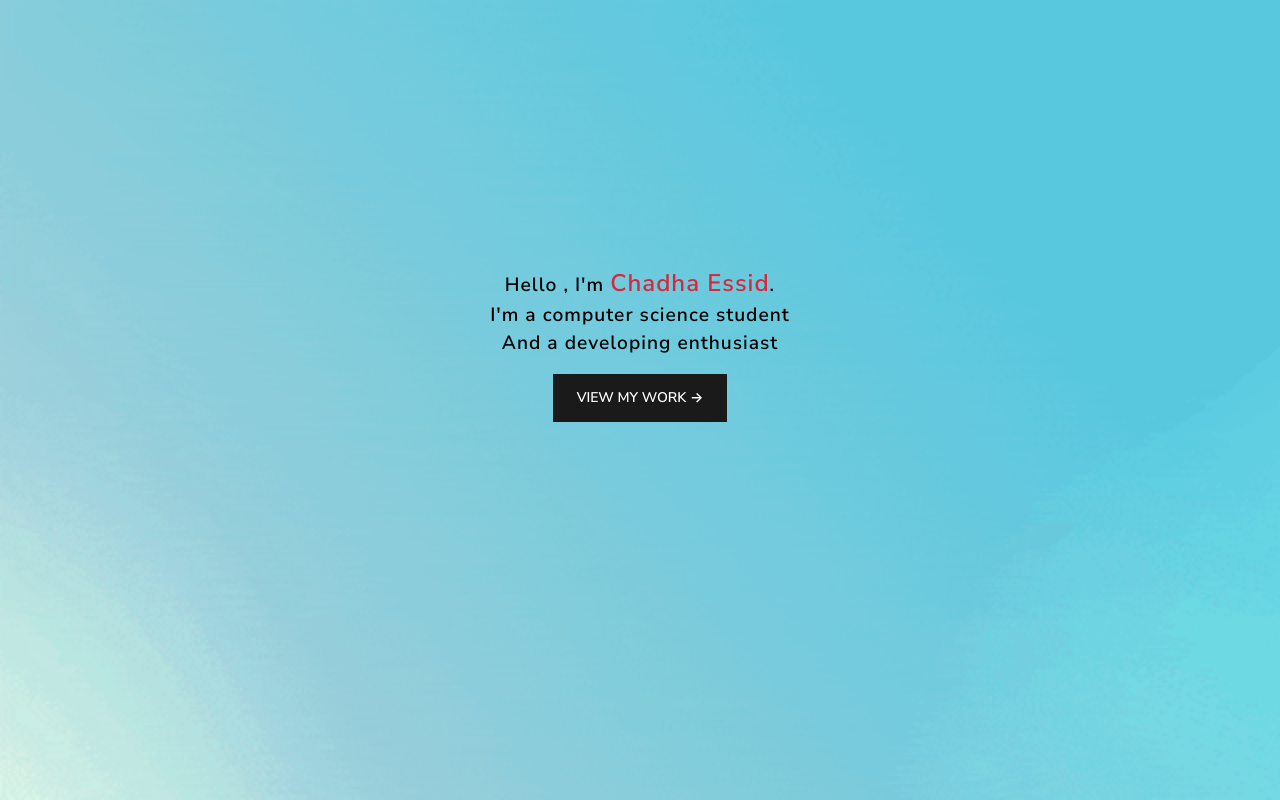
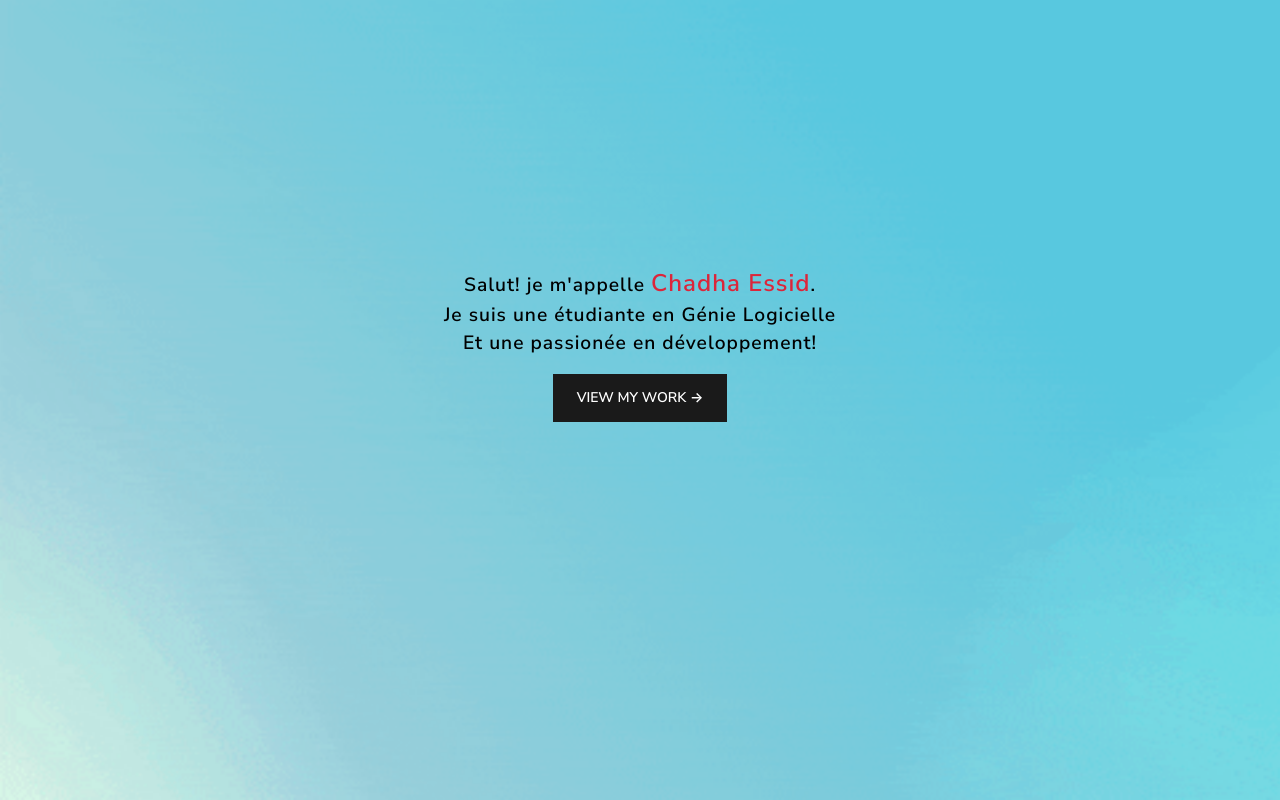
Before and after one commit to chaddaess/myportfolio, a website: page index.html in a window 1280 px wide. Drawn offline with nearby package versions, Linux system fonts and the light colour scheme.

Commit message:
translated homepage to french

```diff
--- a/index.html
+++ b/index.html
@@ -18,11 +18,11 @@
 
 
         <p>
-            Hello , I'm <span>Chadha Essid</span>.
+            Salut! je m'appelle <span>Chadha Essid</span>.
             <br>
-            I'm a computer science student
+            Je suis une étudiante en Génie Logicielle
             <br>
-            And a developing enthusiast
+            Et une passionée en développement!
         </p>
 
         </div>
```
